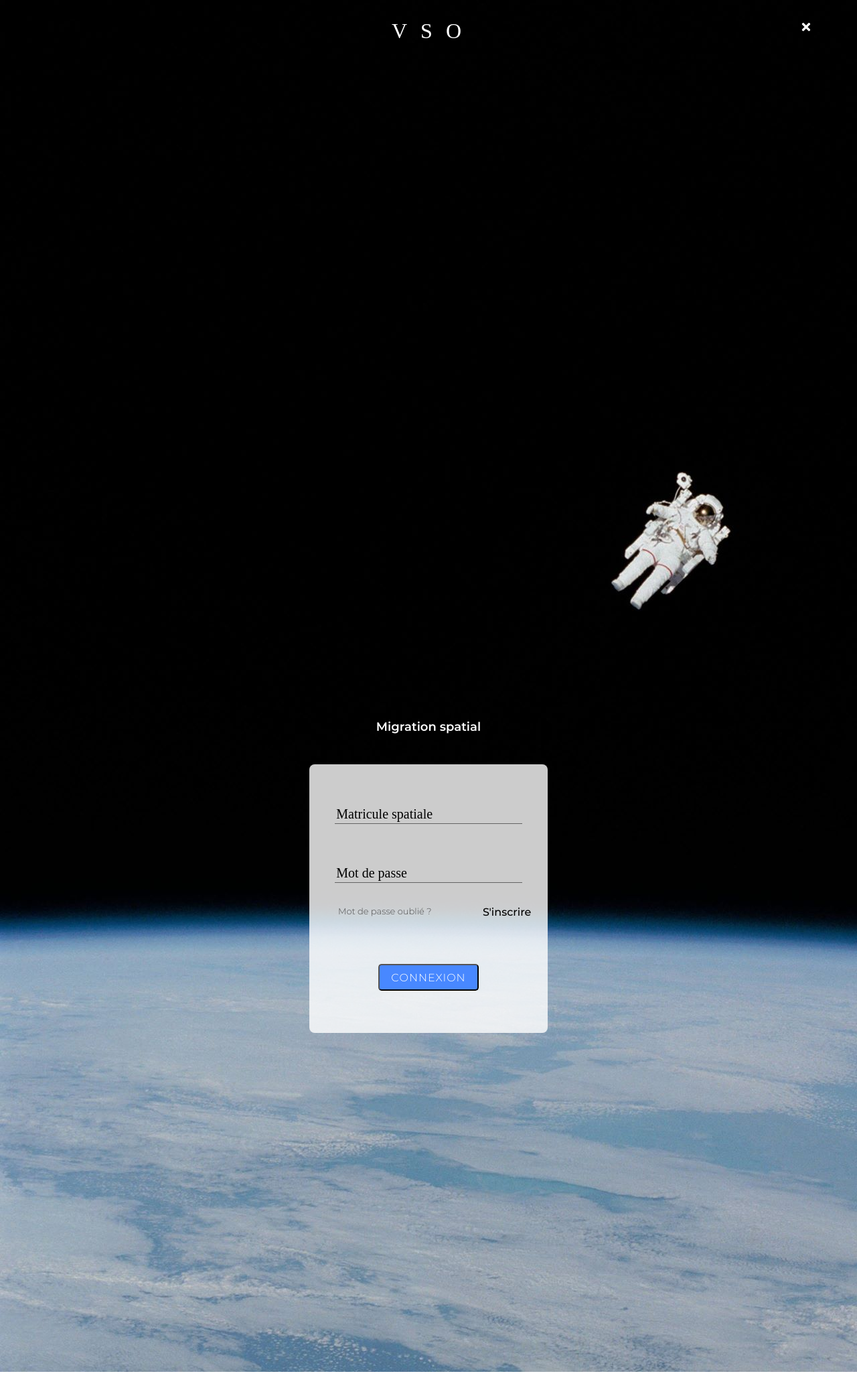
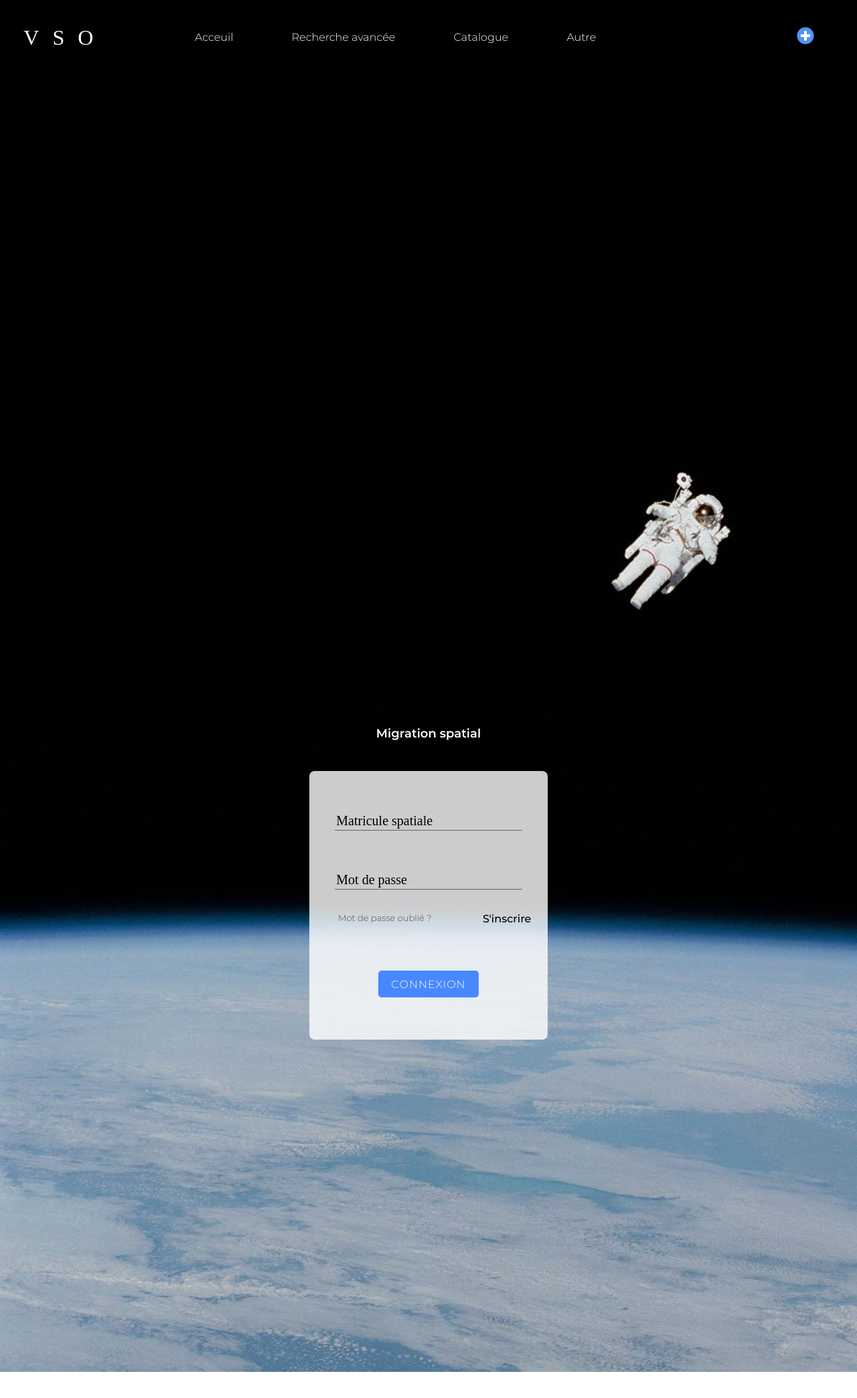
Before and after one commit to mggb/V-S-O, a PHP site: page /login.html in a window 1280 px wide. Shown: the top 2087 px of the page at 67% size. Run offline with PHP 8.4, Linux system fonts and the light colour scheme; some libraries are stand-ins or nearby versions; some web fonts are replaced.

Commit message:
:star: it's over !!!

```diff
--- a/css/login.css
+++ b/css/login.css
@@ -1,7 +1,3 @@
-/*-----------------
----Burger Menu-----
--------------------
-*/
 
 .navbar {
   padding-top: 17px;
@@ -193,6 +189,8 @@
   background: #4888FF;
   /*background: linear-gradient(to right, rgb(48, 35, 174), rgb(83, 160, 253));*/
   border-radius: 5px;
+  border:none;
+  cursor:pointer;
   font-size: 16px;
   color: white;
   width: 150px;
--- a/login.html
+++ b/login.html
@@ -5,9 +5,7 @@
   <meta charset="utf-8">
   <link rel="stylesheet" href="css/reset.css" type="text/css" charset="utf-8">
   <link rel="stylesheet" href="css/font.css" type="text/css">
-  <link rel="stylesheet" href="css/header.css" type="text/css">
   <link rel="stylesheet" href="css/simpleHeader.css" type="text/css">
-
   <link rel="stylesheet" href="css/login.css" type="text/css">
   <link rel="stylesheet" href="https://use.fontawesome.com/releases/v5.0.13/css/all.css" integrity="sha384-DNOHZ68U8hZfKXOrtjWvjxusGo9WQnrNx2sqG0tfsghAvtVlRW3tvkXWZh58N9jp" crossorigin="anonymous">
   <link rel="stylesheet" href="css/flexboxgrid.min.css" type="text/css">
@@ -17,17 +15,76 @@
 
 <body>
   <!-- navbar -->
-  <div class="container-simpleHeader">
-    <div class="row end-xs end-sm end-md end-lg box">
-      <div class="col-xs-6 col-sm-6 col-md-6 col-lg-6 paddingR">
-        <div class="logo">VSO</div>
+  <header class="simpleHeader">
+    <div class="row between-md between-lg containerDesktopMenu">
+      <div class="col-md-1 col-lg-1 containerDesktop-title">
+        <span class="desktopTitle">VSO</span>
       </div>
-      <div class="col-xs-6 col-sm-6 col-md-6 col-lg-6 paddingL">
-        <div class="close-icon"><i class="fas fa-times burger-menu"></i></div>
-
+      <nav class="col-md-9 col-lg-9 containerDesktop-menu">
+        <ul class="desktopMenu">
+          <li>
+            <ul class="wrapper-desktopMenu">
+              <li class="menu-desktopItems"> <a class="menu-desktopLink" href="#">Acceuil</a></li>
+              <li class="menu-desktopItems"> <a class="menu-desktopLink" href="">Recherche avancée</a></li>
+              <li class="menu-desktopItems"> <a class="menu-desktopLink" href="">Catalogue</a></li>
+              <li class="menu-desktopItems"> <a class="menu-desktopLink" href="">Autre</a>
+                <ul class="sousMenu">
+                  <li class="sousMenu-desktopItems"><a class="sousMenu-desktopLink" href="#">Devenir colons</a></li>
+                  <li class="sousMenu-desktopItems"><a class="sousMenu-desktopLink" href="#">Devenir technicien</a></li>
+                  <li class="sousMenu-desktopItems"><a class="sousMenu-desktopLink" href="#">Demander un visa</a></li>
+                </ul>
+              </li>
+            </ul>
+          </li>
+        </ul>
+      </nav>
+      <div class="col-md-2 col-lg-2 containerDesktop-icons">
+        <i class="fas fa-plus-circle" title="login"></i>
       </div>
     </div>
-  </div>
+    <div class="container-simpleHeader container-menuMobile">
+      <div class="row end-xs end-sm end-md end-lg box">
+        <div class="col-xs-6 col-sm-6 col-md-6 col-lg-6 paddingR">
+          <div class="logo">VSO</div>
+        </div>
+        <div class="col-xs-6 col-sm-6 col-md-6 col-lg-6 paddingL">
+          <div class="close-icon">
+            <i class="fas fa-bars burger-menu"></i>
+            <i class="fas fa-plus-circle"></i>
+          </div>
+        </div>
+      </div>
+    </div>
+    <div class="menu-header-cover none">
+      <div class="menu-header-container">
+          <nav class="classmenu-header-container-nav">
+            <ul class="menu-header-container-nav-flex">
+              <li class="menu-header-container-nav-flex-item">
+                <a class="menu-header-container-nav-flex-link"href="">Accueil</a>
+              </li>
+              <li class="menu-header-container-nav-flex-item">
+                <a class="menu-header-container-nav-flex-link"href="">Catalogue</a>
+              </li>
+              <li class="menu-header-container-nav-flex-item">
+                <a class="menu-header-container-nav-flex-link"href="">Devenir colons</a>
+              </li>
+              <li class="menu-header-container-nav-flex-item">
+                <a class="menu-header-container-nav-flex-link"href="">Devenir techniciens</a>
+              </li>
+              <li class="menu-header-container-nav-flex-item">
+                <a class="menu-header-container-nav-flex-link"href="">Recherche avancées</a>
+              </li>
+              <li class="menu-header-container-nav-flex-item">
+                <a class="menu-header-container-nav-flex-link"href="">Demander un visa</a>
+              </li>
+            </ul>
+          </nav>
+          <div class="menu-header-container-btn">
+            <a href="" class="menu-header-container-dc">deconnexion</a>
+          </div>
+      </div>
+    </div>
+  </header>
 
     <!-- navbar end -->
 
@@ -47,7 +104,7 @@
                 <a class="col-xs-4 col-md-3 col-md-offset-1 col-lg-3 col-lg-offset-1  link-register" href="#">S'inscrire</a>
               </div>
               <div class=" ">
-                <button class="connexion" type="button" name="button">CONNEXION</button>
+                <input class="connexion" type="button" name="button" value="CONNEXION">
               </div>
             </div>
           </form>
```
